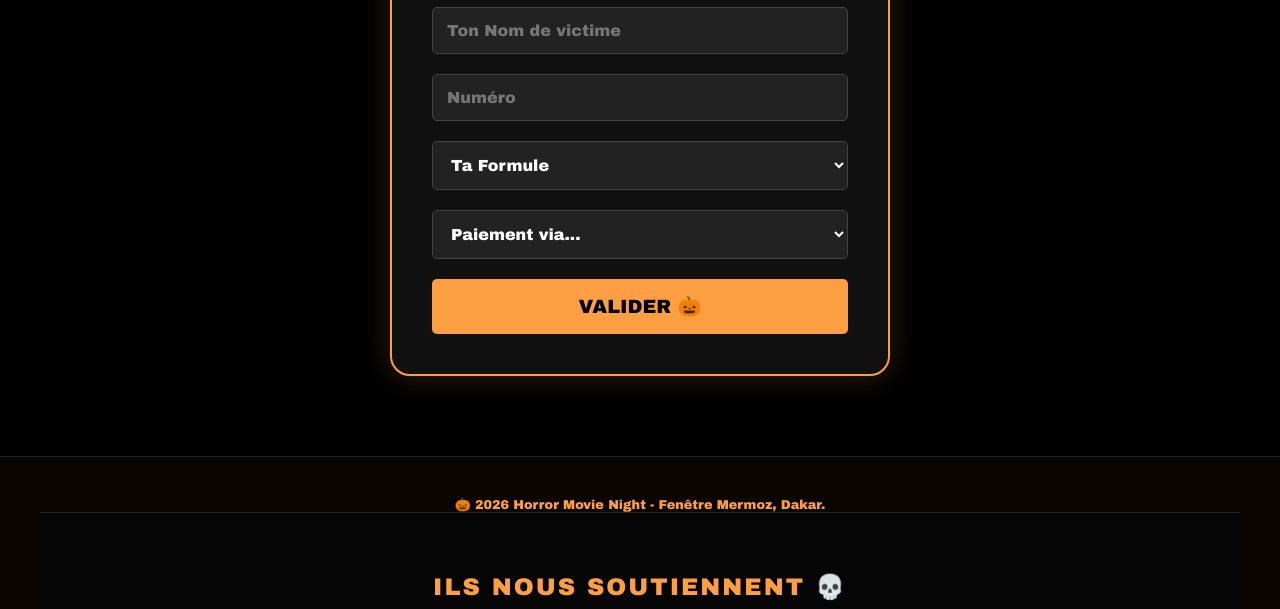
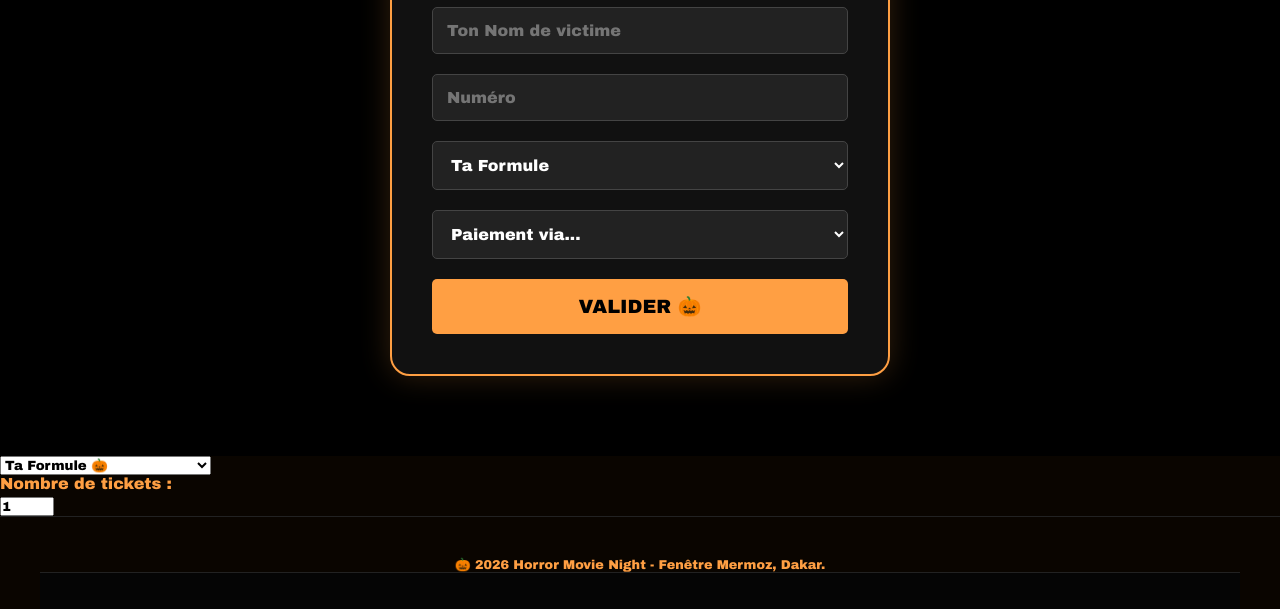
Before and after one commit to ndeyeyacine345-rgb/horror-night, a plain HTML site: page index.html in a window 1280 px wide. Shown: the part 1513-2122 px from the top of the page. Drawn offline with Linux system fonts and the light colour scheme.

Commit message:
Update index.html

```diff
--- a/index.html
+++ b/index.html
@@ -109,6 +109,16 @@
         </div>
     </div>
 </section>
+    <select id="formule" required>
+    <option value="">Ta Formule 🎃</option>
+    <option value="15000">Petite Citrouille (15K)</option>
+    <option value="20000">Grande Citrouille (20K) 👻</option>
+</select>
+
+<div class="input-group">
+    <label for="quantite" style="color: #ff9f43; display: block; margin-bottom: 5px;">Nombre de tickets :</label>
+    <input type="number" id="quantite" value="1" min="1" max="10" required>
+</div>
 
 <footer class="pied-page">
     <p>🎃 2026  Horror Movie Night - Fenêtre Mermoz, Dakar.</p>
```
